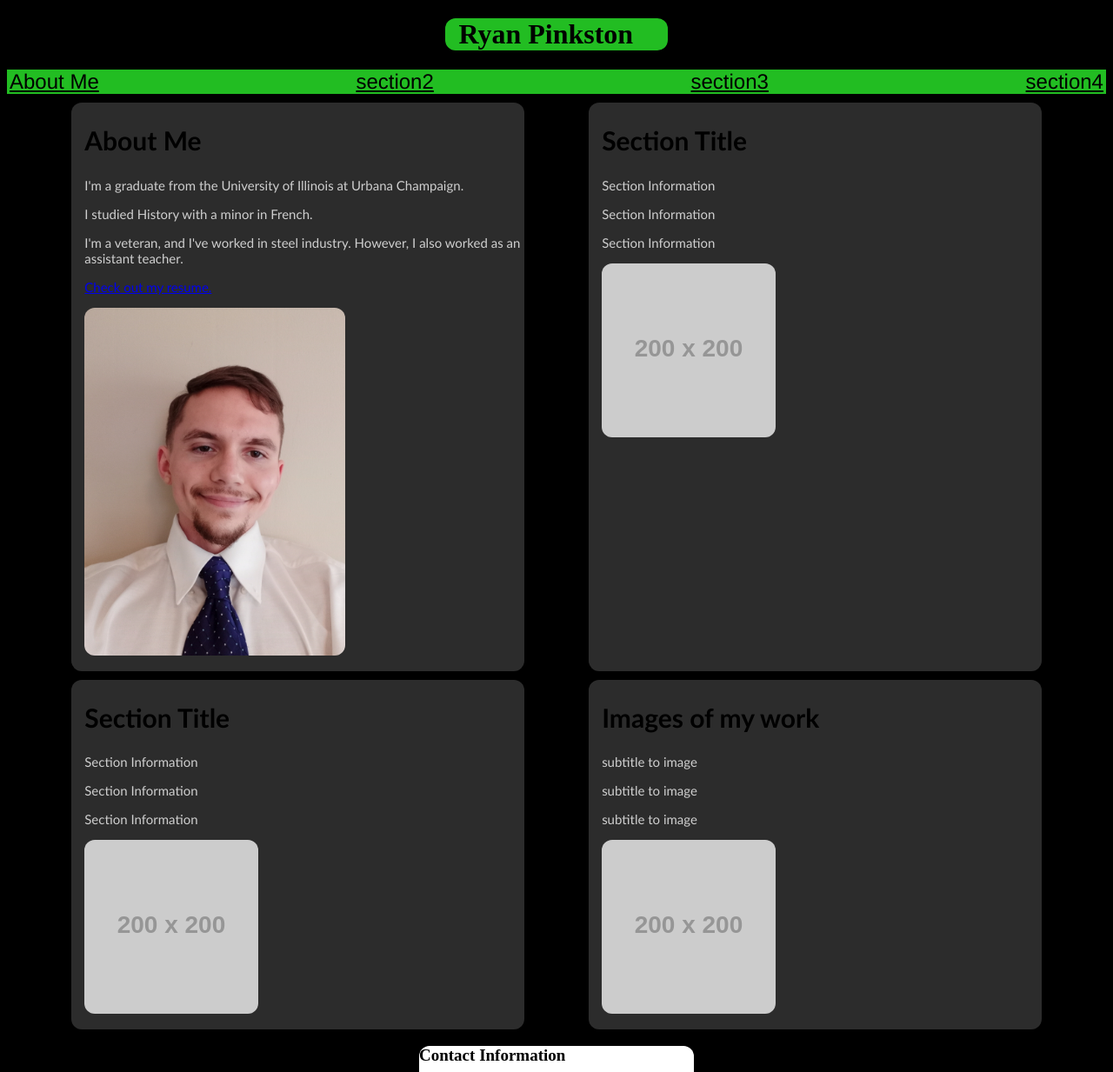
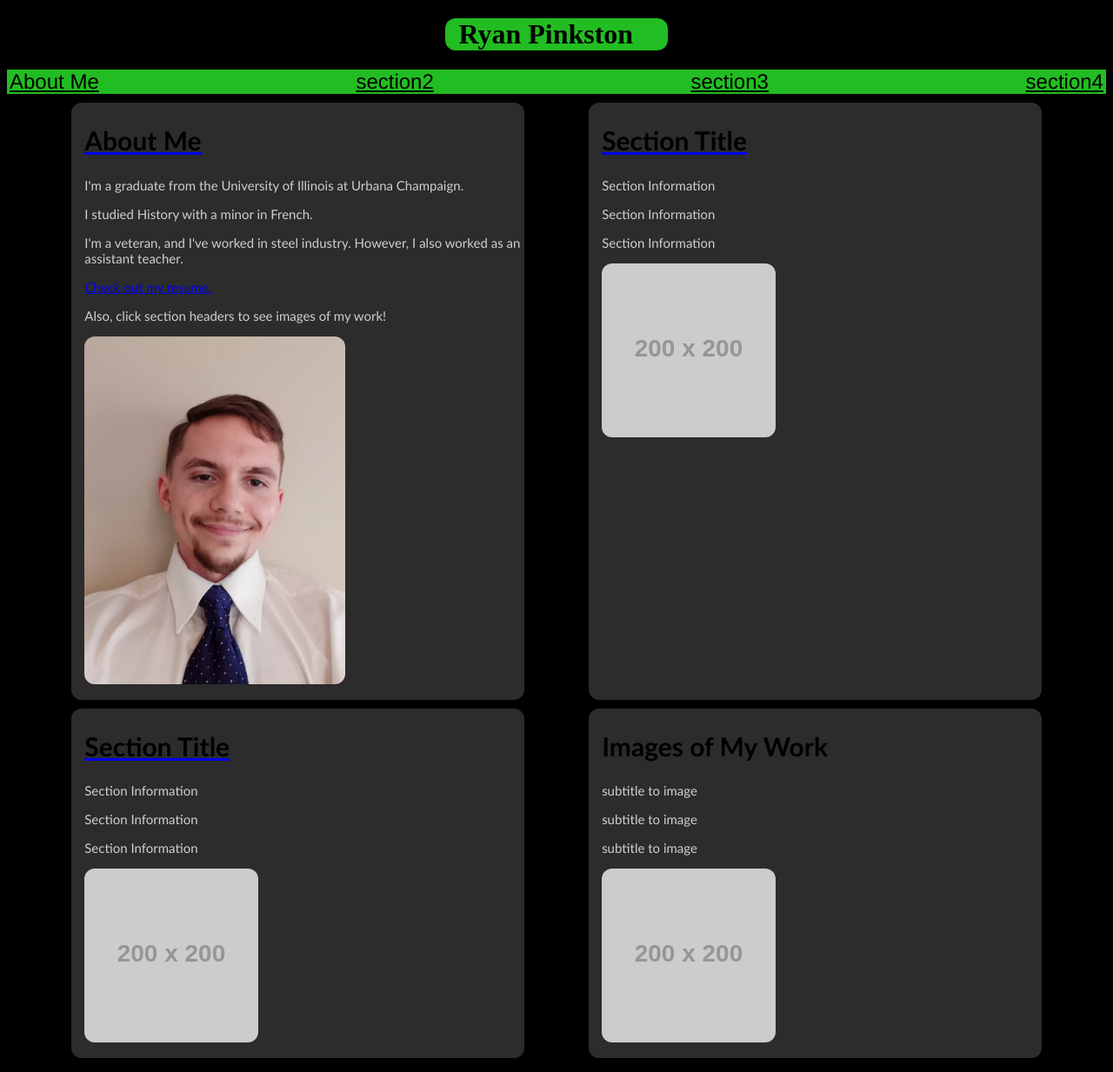
Before and after one commit to rjpinks/02-css-portfolio, a plain HTML site: page index.html in a window 1280 px wide. Shown: the top 1233 px of the page at 87% size. Drawn offline with Linux system fonts and the light colour scheme; placeholder pictures from the web are drawn by us.

Commit message:
added links to headers to image section

```diff
--- a/index.html
+++ b/index.html
@@ -24,17 +24,22 @@
 
         <!--these cards will stack on the top in a traditional screen size (note class)-->
         <subsection class="cards-top" id="About Me">
-            <h2>About Me</h2>
+            <a href="#work-images">
+                <h2>About Me</h2>
+            </a>
             <p>I'm a graduate from the University of Illinois at Urbana Champaign.</p>
             <p>I studied History with a minor in French.</p>
             <p>I'm a veteran, and I've worked in steel industry. However, I also worked as an assistant teacher.</p>
             <a href="https://docs.google.com/document/d/1iroX3OpC4spxV9sZ5_qDabxwJ3tjlJT_HQs22lprQQ0/edit">
                 <p>Check out my resume.</p>
             </a>
+            <p>Also, click section headers to see images of my work!</p>
             <img src="./assets/images/Headshot.jpeg" alt="Handsome young man in tie" width="300" height="400">
         </subsection>
         <subsection class="cards-top" id="section2">
-            <h2>Section Title</h2>
+            <a href="#work-images">
+                <h2>Section Title</h2>
+            </a>
             <p>Section Information</p>
             <p>Section Information</p>
             <p>Section Information</p>
@@ -45,7 +50,9 @@
 
         <!--these cards will stack on the bottom in a traditional screen size (note class)-->
         <subsection class="cards-bottom" id="section3">
-            <h2>Section Title</h2>
+            <a href="#work-images">
+                <h2>Section Title</h2>
+            </a>
             <p>Section Information</p>
             <p>Section Information</p>
             <p>Section Information</p>
@@ -53,11 +60,15 @@
             <!--you will add this code in front of the img tag before hand to link it to the appropriate app. However, I currently do not have the apps to link to-->
                 <!--<a href="https://the-url-for-app.com">[the img code]</a>-->
         </subsection>
-        <subsection class="cards-bottom" id="section4">
-            <h2>Images of my work</h2>
+        <subsection class="cards-bottom" id="work-images">
+            <h2>Images of My Work</h2>
+            <!--<img></img>-->
             <p>subtitle to image</p>
+            <!--<img></img>-->
             <p>subtitle to image</p>
+            <!--<img></img>-->
             <p>subtitle to image</p>
+            <!--<img></img>-->
             <img src="https://via.placeholder.com/200" alt="200x200 Placeholder Image" width="200" height="200">
             <!--you will add this code in front of the img tag before hand to link it to the appropriate app. However, I currently do not have the apps to link to-->
                 <!--<a href="https://the-url-for-app.com">[the img code]</a>-->
```
